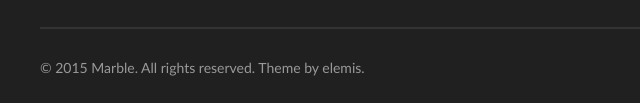
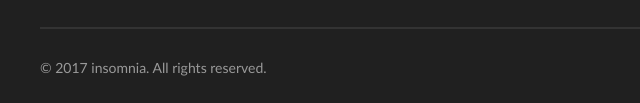
Before and after one commit to insomnia1337/SecondWebResponsive, a plain HTML site: page index.html in a window 1280 px wide. Shown: the part 2103-2206 px from the top of the page, 0-640 px from the left. Drawn offline with nearby package versions, Linux system fonts and the light colour scheme.

Commit message:
Update index.html

```diff
--- a/index.html
+++ b/index.html
@@ -126,7 +126,7 @@
                     <li>Vestibulum id ligula porta felis euismod semper. Duis mollis, est non commodo luctus, nisi erat porttitor ligula, eget lacinia odio sem nec elit.</li>
                     <li>Cum sociis natoque penatibus et magnis dis parturient montes, nascetur ridiculus mus curabitur blandit tempus.</li>
                 </ul>
-                <div id="copyright">&copy; 2015 Marble. All rights reserved. Theme by elemis.</div>
+                <div id="copyright">&copy; 2017 insomnia. All rights reserved.</div>
             </div>
         </footer>
 
```
